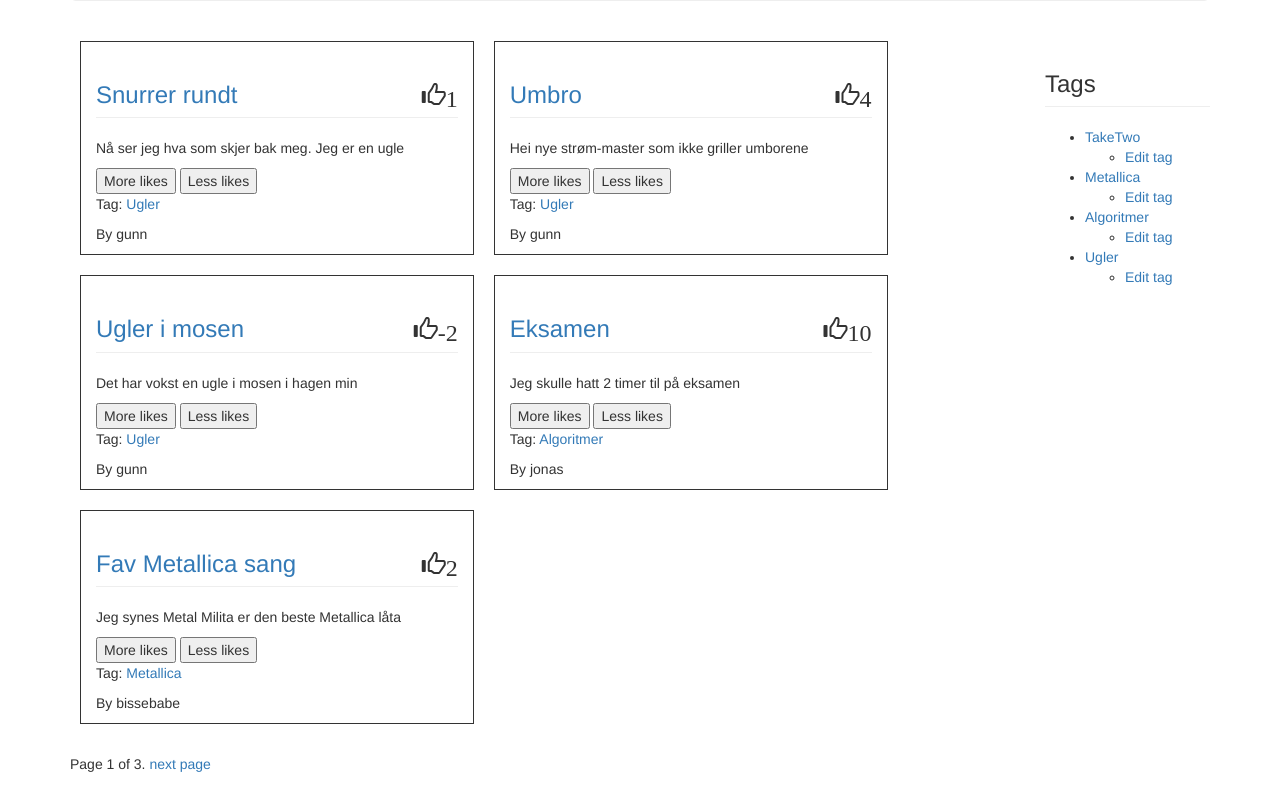
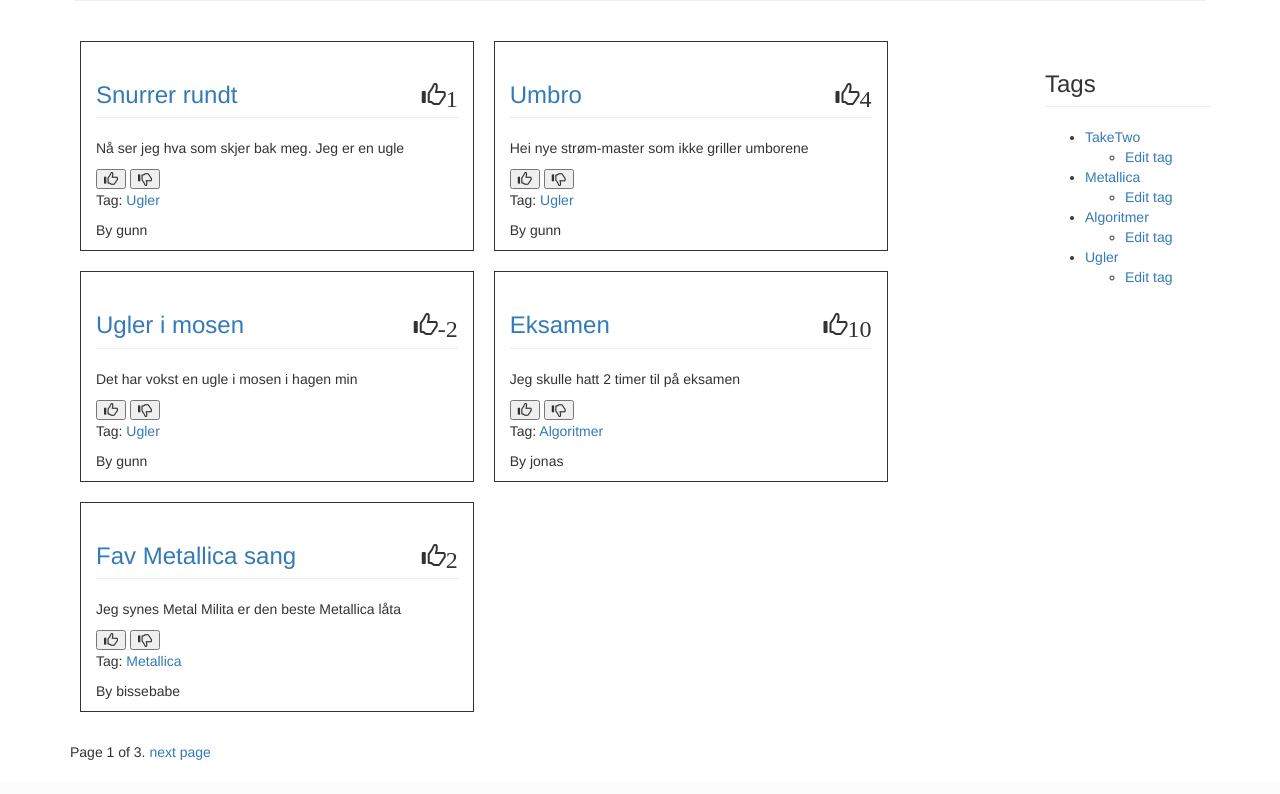
Before and after one commit to jimma1/harvsterOfNotes, a Django app: page /notes/ in a window 1280 px wide. Shown: the part 386-1180 px from the top of the page. After the commit the page ends 1146 px from the top, so only its background shows below. Run offline with Django 3.2, Linux system fonts and the light colour scheme; a user stored in the database is signed in; data comes from the database, SQL or seed files in the repository; both versions use the stored data as it was after the commit; some libraries are stand-ins or nearby versions.

Commit message:
Added thumbs icon to vote buttons

```diff
--- a/kvittr/templates/notes/index.html
+++ b/kvittr/templates/notes/index.html
@@ -17,8 +17,8 @@
 					<div>
 						<p>{{ note.body }}</p>
 
-						<button class="class_increase_button" data-noteid="{{ note.id }}">More likes</button>
-						<button class="class_decrease_button" data-noteid="{{ note.id }}">Less likes</button>
+						<button class="class_increase_button glyphicon glyphicon-thumbs-up" data-noteid="{{ note.id }}"></button>
+						<button class="class_decrease_button glyphicon glyphicon-thumbs-down" data-noteid="{{ note.id }}"></button>
 						<!--<p id="id_increase_{{ note.id }}">{{ note.num_likes }}</p>-->
 					</div>
 
```
Also changed, not shown: kvittr/db.sqlite3.
